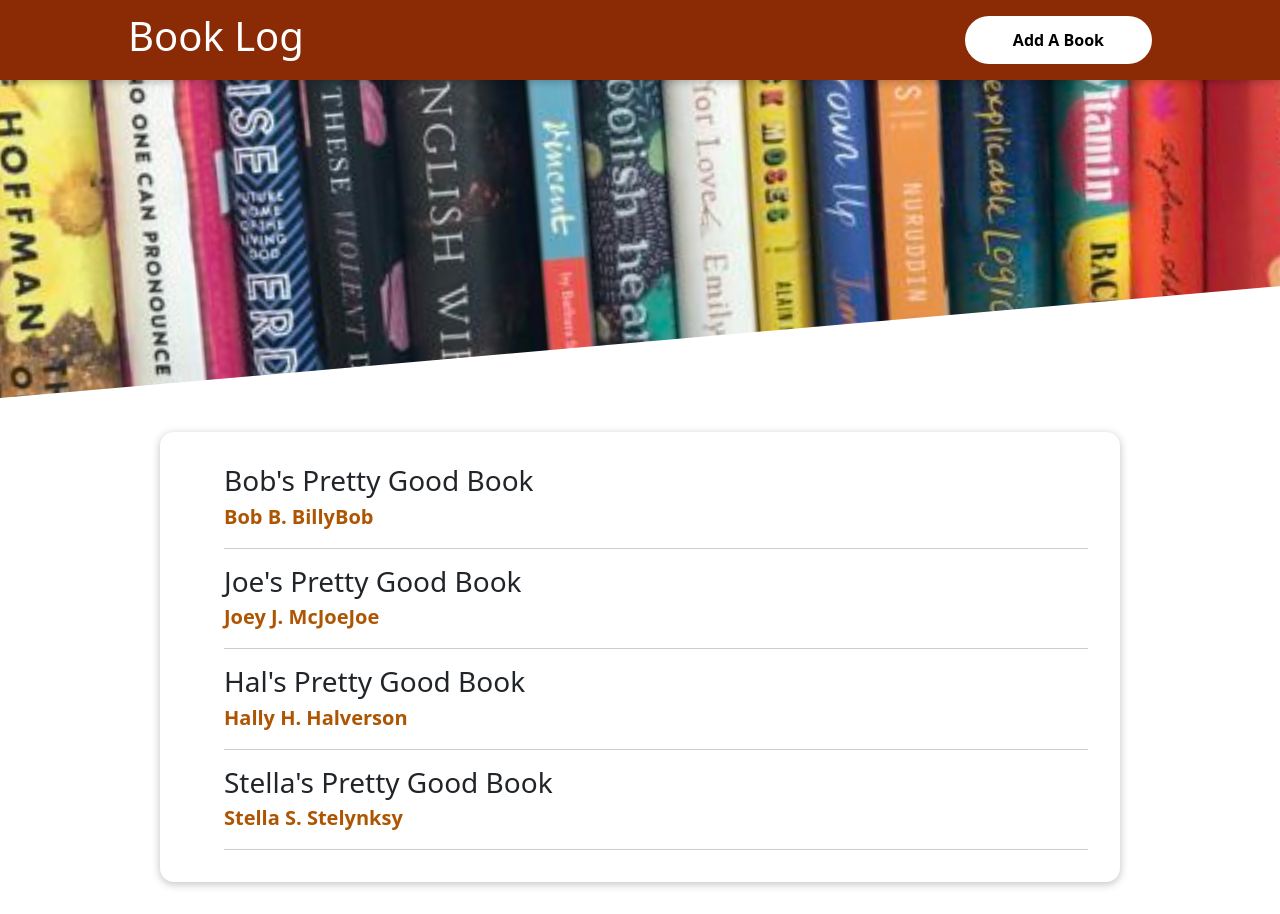
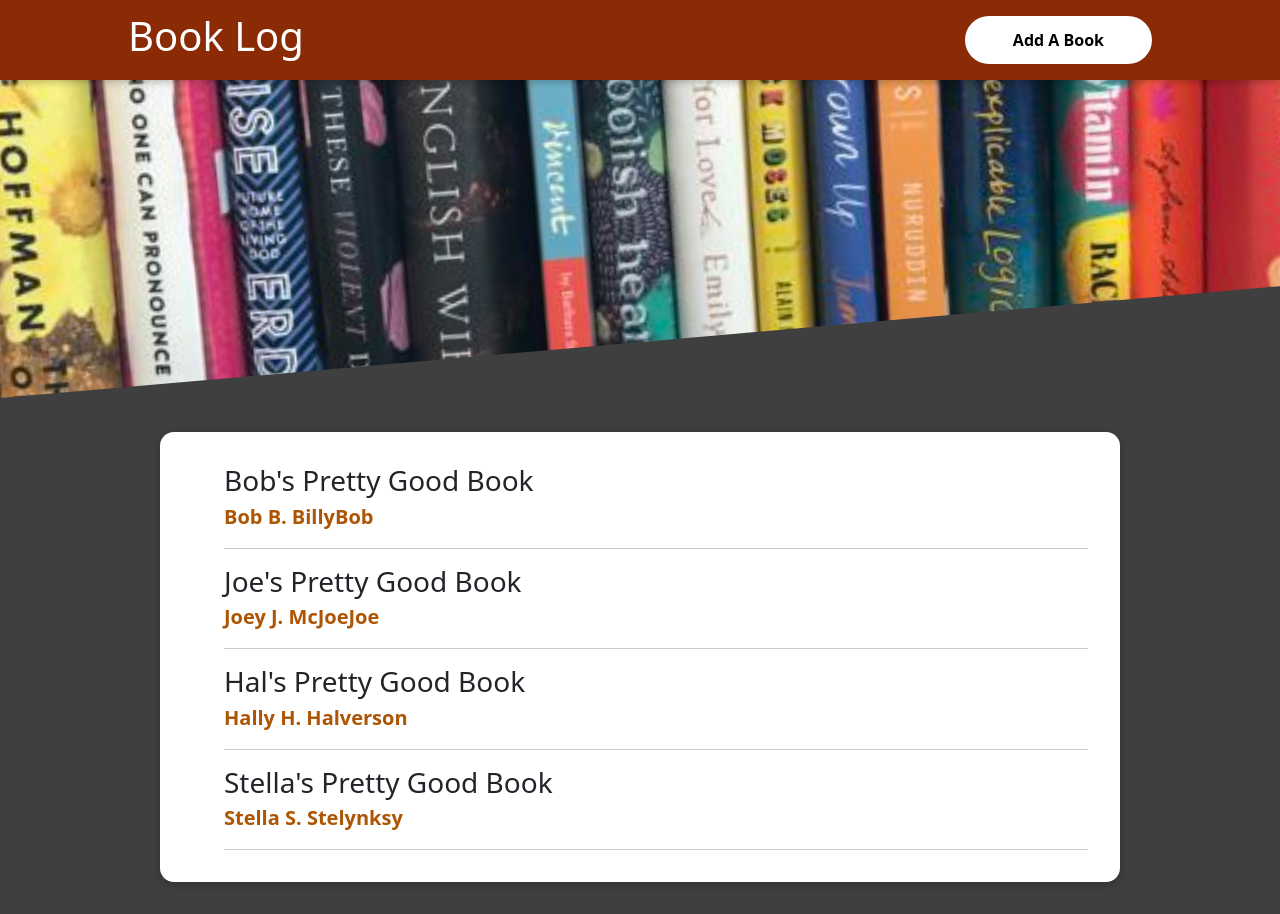
Before and after one commit to ipcampbell12/reading_log_react, a React (Create React App) app: page / in a window 1280 px wide. Built offline with nearby package versions, Linux system fonts and the light colour scheme.

Commit message:
config file

```diff
--- a/src/App.js
+++ b/src/App.js
@@ -2,13 +2,16 @@
 import 'bootstrap/dist/css/bootstrap.min.css';
 import Header from './components/Layout/Header';
 import BookFeed from './components/MainView/BookFeed';
+import Stats from './components/MainView/Stats'
+
 
 function App() {
   return (
-    <div>
+    <div className='overall'>
       <Header />
-      <main>
+      <main className='main'>
         <BookFeed />
+        <Stats />
       </main>
     </div>
   );
--- a/src/components/MainView/Stats.js
+++ b/src/components/MainView/Stats.js
@@ -1,4 +1,18 @@
 import React from 'react';
+import Card from '../UI/Card';
+
+const DUMMY_STATS = [
+
+    {
+        id: 1,
+        totalAuthors: 4
+    },
+    {
+        id: 2,
+        totalBooks: 4
+    }
+]
+
 
 function Stats(props) {
     return (
--- /dev/null
+++ b/src/config.js
@@ -0,0 +1,3 @@
+const API_KEY = 'AIzaSyAHUm6GL7RwGHv6vdUeS022J98FENG3MYU'
+
+export const API_URL = `https://www.googleapis.com/books/v1/volumes?q=search-terms&key=${API_KEY}`
--- a/src/index.css
+++ b/src/index.css
@@ -12,3 +12,14 @@ body {
   margin: 0;
   background-color: #3f3f3f;
 }
+
+.overall {
+  background-color: #3f3f3f;
+}
+
+.main {
+
+  display: flex;
+  flex-direction: row;
+  justify-content: space-evenly;
+}
--- a/src/index.js
+++ b/src/index.js
@@ -6,9 +6,9 @@ import App from './App';
 
 const root = ReactDOM.createRoot(document.getElementById('root'));
 root.render(
-  <React.StrictMode>
-    <App />
-  </React.StrictMode>
+
+  <App />
+
 );
 
 // If you want to start measuring performance in your app, pass a function
```
Also changed, not shown: src/components/MainView/StatItem.js (added), src/components/MainView/StatItem.module.css (added).
